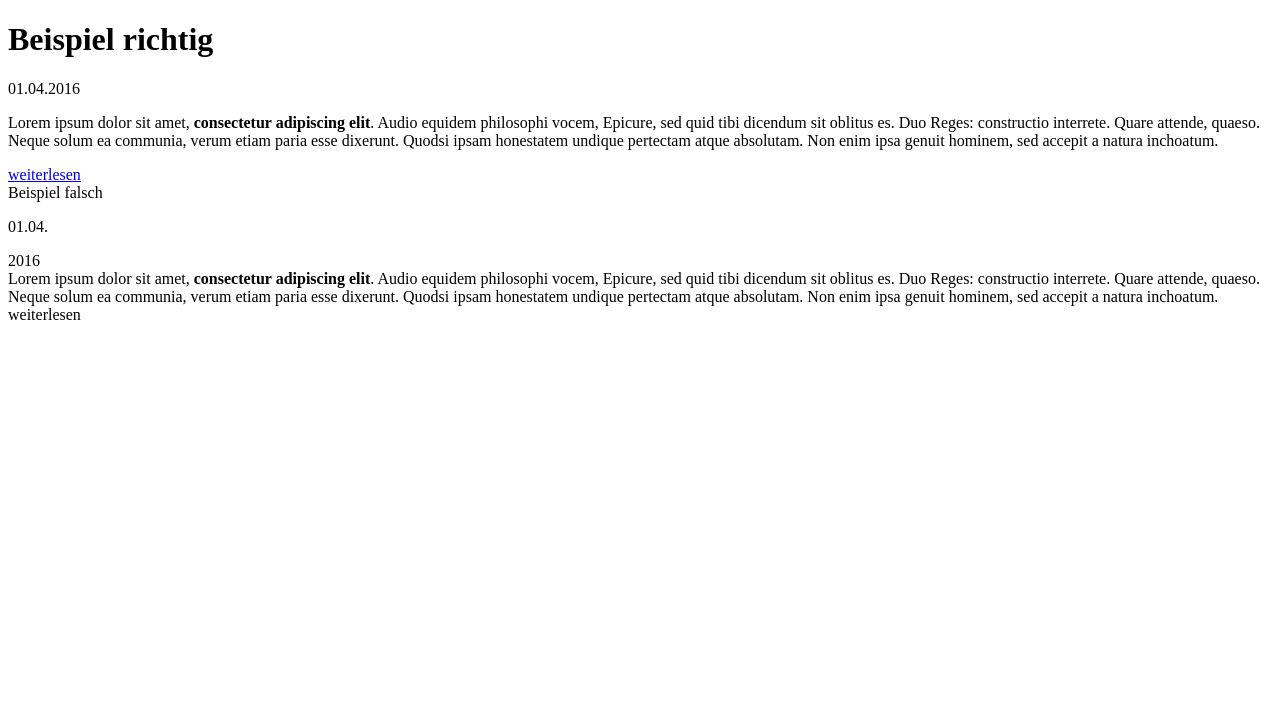
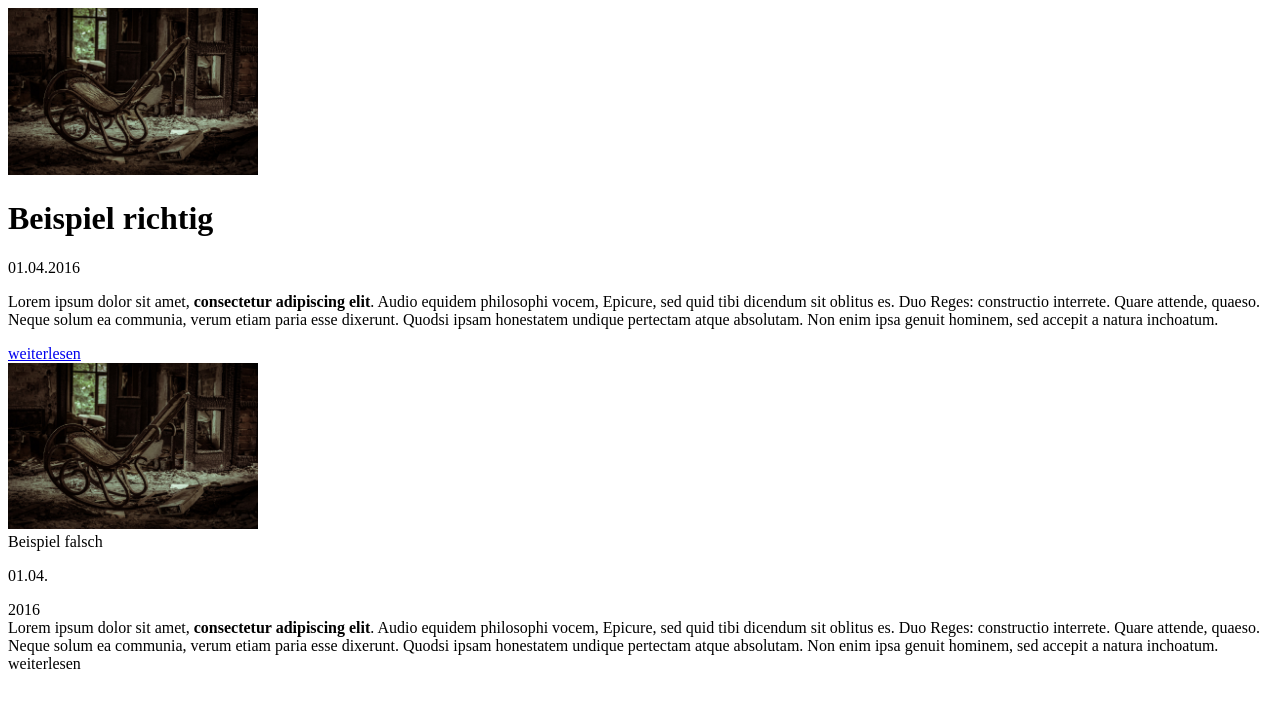
Before and after one commit to dominicvogl/workshop_responsive_webdesign, a plain HTML site: page 01_HTML/05_semantik-seo.html in a window 1280 px wide. Drawn offline with Linux system fonts and the light colour scheme.

Commit message:
update html parts

```diff
--- a/01_HTML/05_semantik-seo.html
+++ b/01_HTML/05_semantik-seo.html
@@ -5,6 +5,8 @@
 <head>
 
 <meta charset="utf-8">
+<meta name="viewport" content="width=device-width, initial-scale=1.0">
+
 <title>Responsive Webdesign - 01 Grundger&uuml;st</title>
 
 </head>
@@ -13,7 +15,8 @@
 <body>
 
 <!-- Beispiel richtig -->
-
+<div>
+   <img src="../00_assets/images/lost_place-10.jpg" width="250" alt="preview" />
    <h1>Beispiel richtig</h1>
    <span>01.04.2016</span>
    <p>Lorem ipsum dolor sit amet, <strong>consectetur adipiscing elit</strong>. Audio equidem philosophi vocem, Epicure, sed quid tibi
@@ -21,12 +24,14 @@
       etiam paria esse dixerunt. Quodsi ipsam honestatem undique pertectam atque absolutam. Non enim ipsa genuit hominem,
       sed accepit a natura inchoatum.</p>
    <a href="#">weiterlesen</a>
-
+</div>
 <!-- Beispiel richtig ENDE -->
 
 
-<!-- Beispiel richtig -->
 
+<!-- Beispiel falsch -->
+<div>
+   <img src="../00_assets/images/lost_place-10.jpg" width="250" alt="preview" />
    <div>Beispiel falsch</div>
    <p>01.04.<date></p>2016</date>
    <br>
@@ -36,7 +41,8 @@
       sed accepit a natura inchoatum.</a>
    <div>weiterlesen</div>
 
-<!-- Beispiel richtig ENDE -->
+</div>
+<!-- Beispiel falsch ENDE -->
 
 </body>
 
```
Also changed, not shown: 01_HTML/02_grundgeruest.html (+7 -2 lines), 01_HTML/03_struktur.html (+2 -1 lines), 01_HTML/04_images-graphics.html (+3 -1 lines). Lines whose indentation alone changed are shown as unchanged.
